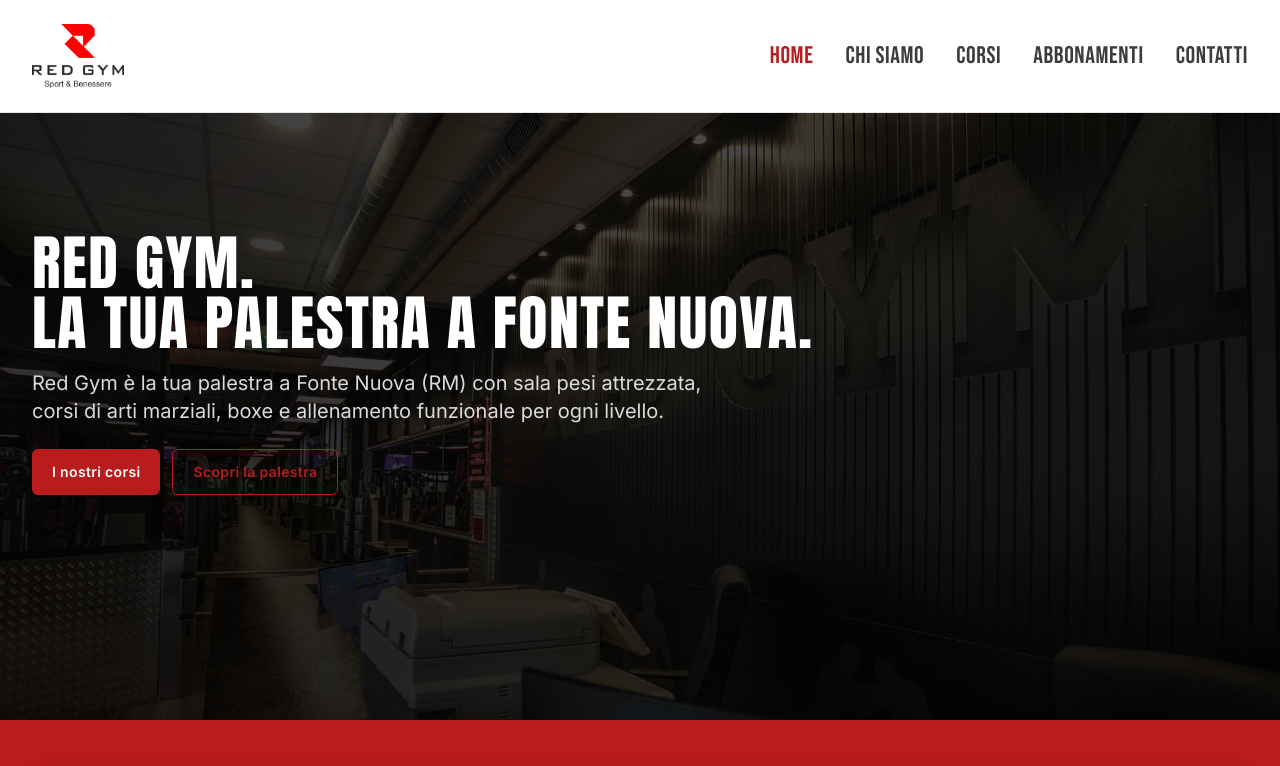
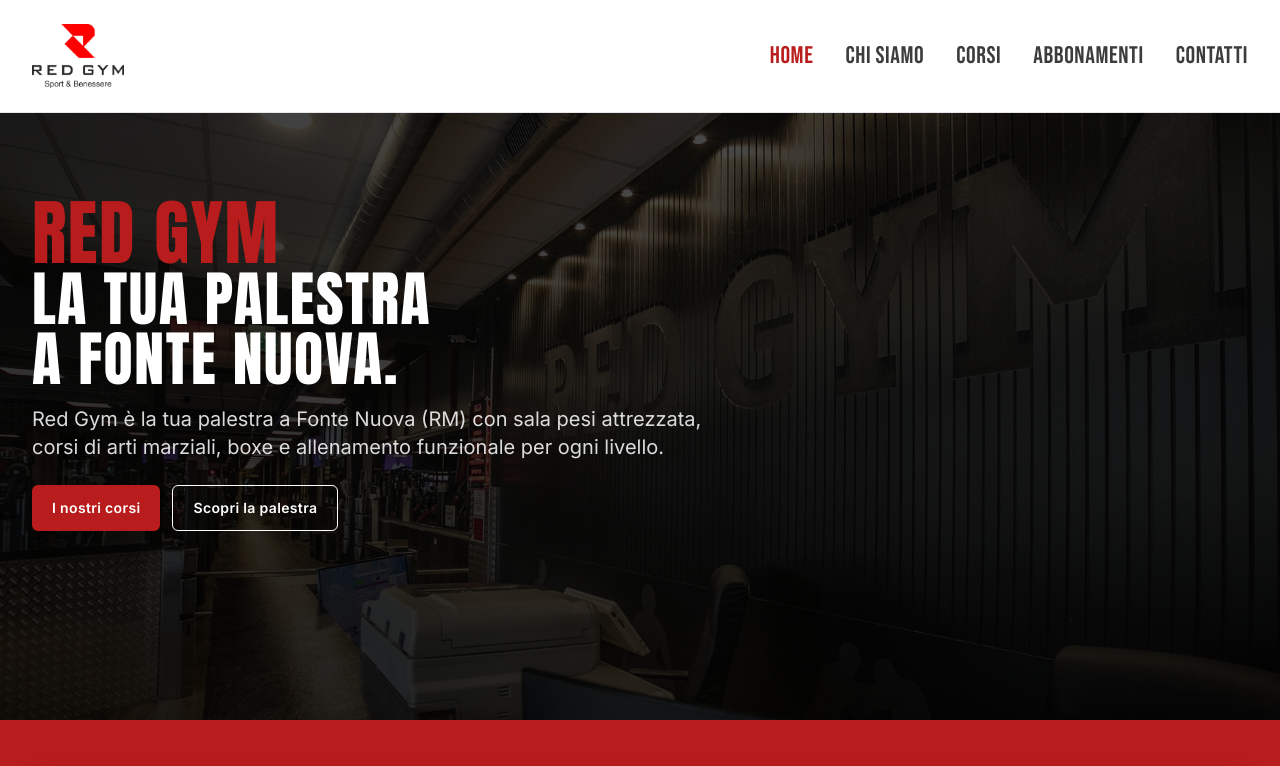
Before and after one commit to alelodato/red-gym, a Next.js app: page / in a window 1280 px wide. Shown: the top 766 px of the page. Built offline with nearby package versions, Linux system fonts and the light colour scheme.

Commit message:
cambiato colore titolo homepage e bottone cta secondario per migliorare contrasto con hero

```diff
--- a/app/about/page.js
+++ b/app/about/page.js
@@ -60,7 +60,7 @@ function PhotoHeroBand({
 
             <div className="mt-6 flex flex-col sm:flex-row gap-3">
               <Button href="/contact">Chiedi info</Button>
-              <Button href="/courses" variant="outline">
+              <Button href="/courses" variant="white">
                 Scopri i corsi
               </Button>
             </div>
--- a/app/contact/page.js
+++ b/app/contact/page.js
@@ -57,21 +57,21 @@ export default function ContactPage() {
                 <div className="mt-6 flex flex-col sm:flex-row gap-3">
                   <Button
                     href={`https://wa.me/${SITE.phone.replace(/\s/g, '')}`}
-                    variant="primary"
+                    variant="outline"
                     target="_blank"
                   >
                     WhatsApp
                   </Button>
                   <Button
                     href="https://www.instagram.com/red.gym.fontenuova/"
-                    variant="outline"
+                    variant="primary"
                     target="_blank"
                   >
                     Instagram
                   </Button>
                   <Button
                     href="https://www.facebook.com/RedGymPalestra/"
-                    variant="primary"
+                    variant="outline"
                     target="_blank"
                   >
                     Facebook
--- a/app/courses/page.js
+++ b/app/courses/page.js
@@ -89,7 +89,7 @@ function TripleDiagonalBand({
 
             <div className="mt-6 flex flex-col sm:flex-row gap-3">
               <Button href="/contact">Chiedi maggiori info</Button>
-              <Button href="/pricing" variant="outline">
+              <Button href="/pricing" variant="white">
                 I nostri piani e abbonamenti
               </Button>
             </div>
--- a/app/page.js
+++ b/app/page.js
@@ -17,9 +17,9 @@ function Hero({
   kicker = "",
   title = (
     <>
-      RED GYM.
+      <span className="text-brand-red text-4xl sm:text-6xl lg:text-7xl">RED GYM</span>
       < br />
-      LA TUA PALESTRA A FONTE NUOVA.
+      LA TUA PALESTRA <br /> A FONTE NUOVA.
     </>
   ),
   subtitle =
@@ -70,7 +70,7 @@ function Hero({
 
             <div className="mt-6 flex flex-col sm:flex-row gap-3">
               <Button href="/courses">I nostri corsi</Button>
-              <Button href="/about" variant="outline">
+              <Button href="/about" variant="white">
                 Scopri la palestra
               </Button>
             </div>
--- a/app/pricing/page.js
+++ b/app/pricing/page.js
@@ -70,7 +70,7 @@ function PhotoHeroBand({
 
             <div className="mt-6 flex flex-col sm:flex-row gap-3">
               <Button href="/contact">Chiedi info</Button>
-              <Button href="/courses" variant="outline">
+              <Button href="/courses" variant="white">
                 Scopri i corsi
               </Button>
             </div>
--- a/components/Button.js
+++ b/components/Button.js
@@ -2,8 +2,8 @@ import Link from "next/link";
 
 const variants = {
   primary: "bg-brand-red text-white hover:bg-brand-redHover",
-  outline: "border border-brand-red text-brand-red hover:bg-brand-red hover:text-white",
-  white: "bg-brand-white text-red hover:bg-brand-whiteHover",
+  outline: "border border-brand-red text-brand-red hover:bg-brand-red hover:text-brand-white",
+  white: "border border-brand-white text-brand-white hover:bg-brand-white hover:text-brand-red",
 };
 
 export default function Button({ href, children, variant = "primary", className = "" }) {
```
